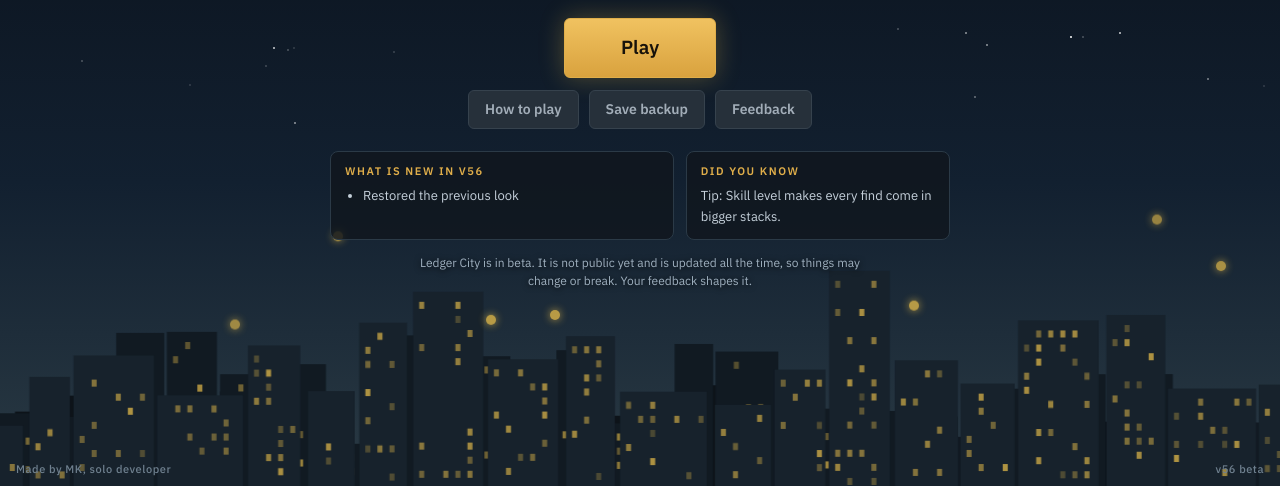
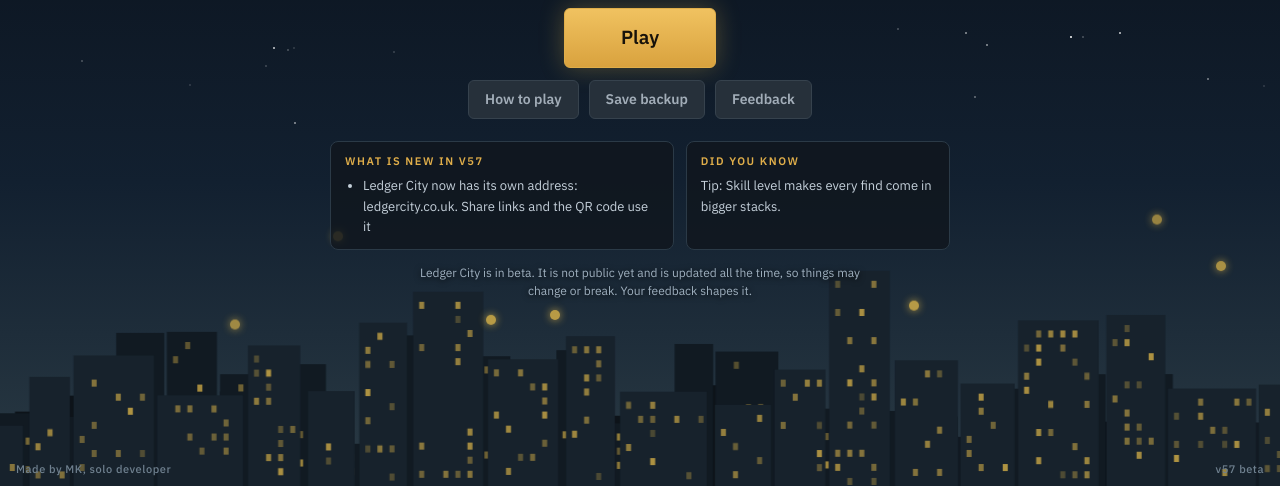
Before and after one commit to MK-DEVo/Ledger-City, a plain HTML site: page index.html in a window 1280 px wide. Shown: the part 314-800 px from the top of the page. Drawn offline with nearby package versions, Linux system fonts and the light colour scheme.

Commit message:
Add files via upload

```diff
--- a/index.html
+++ b/index.html
@@ -448,7 +448,7 @@ html.tz-s{zoom:.9}html.tz-l{zoom:1.12}html.tz-x{zoom:1.25}
 <footer class="foot" id="foot"><span class="fl">Made by MK, solo developer</span><span class="fr"><button class="link" data-act="modal" data-m="backup">Save backup</button><button class="link" data-act="modal" data-m="feedback">Feedback</button><span class="ver" id="ver"></span></span></footer><div id="toasts" aria-live="polite"></div><button class="fbfab" data-act="modal" data-m="feedback" aria-label="Give feedback"><svg viewBox="0 0 24 24" width="18" height="18" fill="none" stroke="currentColor" stroke-width="2" stroke-linecap="round" stroke-linejoin="round" aria-hidden="true"><path d="M21 12a8 8 0 0 1-11.6 7.1L4 20l1-4.6A8 8 0 1 1 21 12z"/></svg><span>Feedback</span></button>
 <script>(function(){
 'use strict';
-const VERSION='56',SOCIAL_URL='https://form.typeform.com/to/nPqTr07O',GAME_URL='https://claude.ai/artifact/BiQmjxb2WrMaF5LoEhNpH6',CREATOR='MK',SHOP_LIMIT=100;
+const VERSION='57',SOCIAL_URL='https://form.typeform.com/to/nPqTr07O',GAME_URL='https://ledgercity.co.uk',CREATOR='MK',SHOP_LIMIT=100;
 const KEY='ledger-city-v2',OLD='ledger-city-v1',COOL=30,BRAWL_COST=10,EFFORT_CAP=25;
 const $=(s,r=document)=>r.querySelector(s);
 const fmt=c=>'$'+(c/100).toLocaleString('en-GB',{minimumFractionDigits:2,maximumFractionDigits:2});
@@ -1709,6 +1709,7 @@ const QR=(()=>{
 /* title screen, modal, backup, feedback */
 /* What is new: add one entry per update at the top. The title screen and the one-time pop-up read the entry for VERSION. */
 const CHANGES=[
+ ['57',['Ledger City now has its own address: ledgercity.co.uk. Share links and the QR code use it']],
  ['56',['Restored the previous look']],
  ['54',['Sidebar rebuilt: icons, collapsible groups that remember your choice, live badges (mission, hospital, jail, cooldowns) and Guide and Settings pinned at the bottom','City services group for Library, Hospital and Charity']],
  ['53',['Background music is 50% louder']],
```
